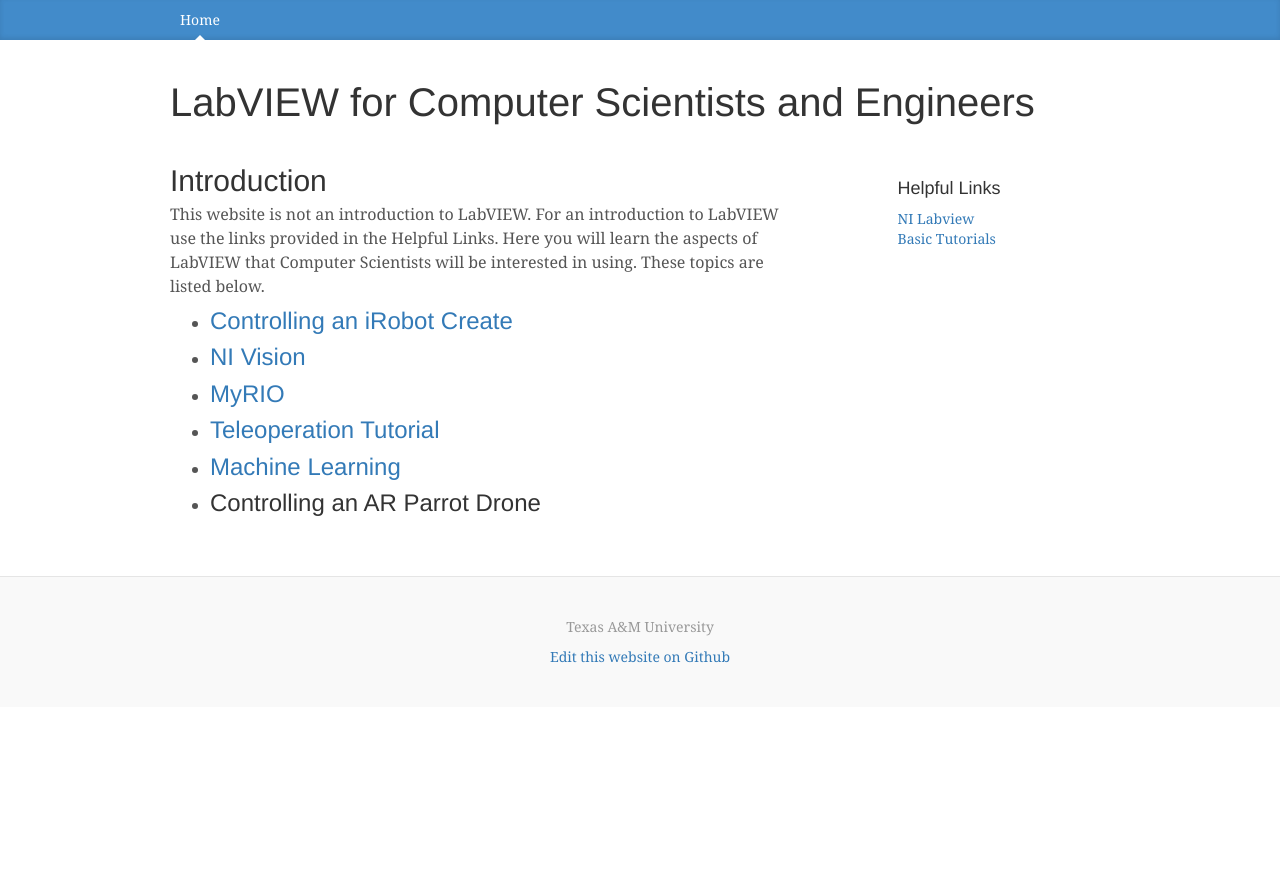
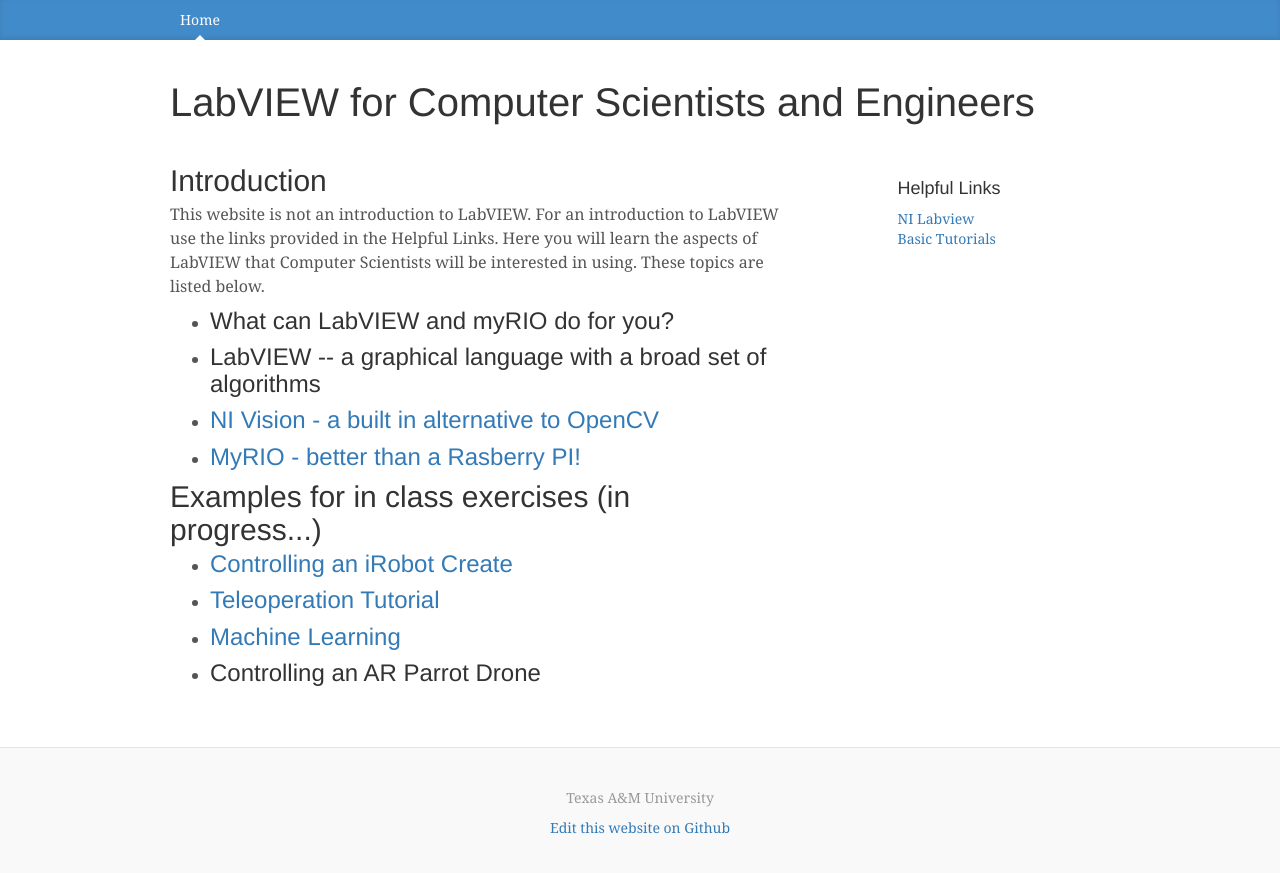
Before and after one commit to LabVIEW-Robotics/LabVIEW-Robotics.github.io, a Jekyll site: the page built from index.html, in a window 1280 px wide. Shown: the top 873 px of the page. Built offline with Jekyll 4.4.1, drawn with Linux system fonts in a browser that asks for light colours; nearby versions of some CDN libraries; Markdown is read by kramdown in place of the engine named in the settings.

Commit message:
updates to link

```diff
--- a/index.html
+++ b/index.html
@@ -13,9 +13,14 @@
 <p>This website is not an introduction to LabVIEW. For an introduction to LabVIEW use the links provided in the Helpful Links. Here you will learn the aspects of LabVIEW that Computer Scientists will be interested in using. These topics are listed below. </p>
 
 <ul>
+<li><h3>What can LabVIEW and myRIO do for you?</h3></li>
+<li><h3>LabVIEW -- a graphical language with a broad set of algorithms</h3></li>
+<li><h3><a href="/vision/">NI Vision - a built in alternative to OpenCV</a></h3></li>
+<li><h3><a href="/myrio/">MyRIO - better than a Rasberry PI!</a></h3></li>
+</ul>
+<h2 class="blog-post-title">Examples for in class exercises (in progress...)</h2>
+<ul>
 <li><h3><a href="/create/">Controlling an iRobot Create</a></h3></li>
-<li><h3><a href="/vision/">NI Vision</a></h3></li>
-<li><h3><a href="/myrio/">MyRIO</a></h3></li>
 <li><h3><a href="/tutorial/">Teleoperation Tutorial</a></h3></li>
 <li><h3><a href="/learning/">Machine Learning</a><h3></li>
 <li><h3>Controlling an AR Parrot Drone</h3></li>
```
